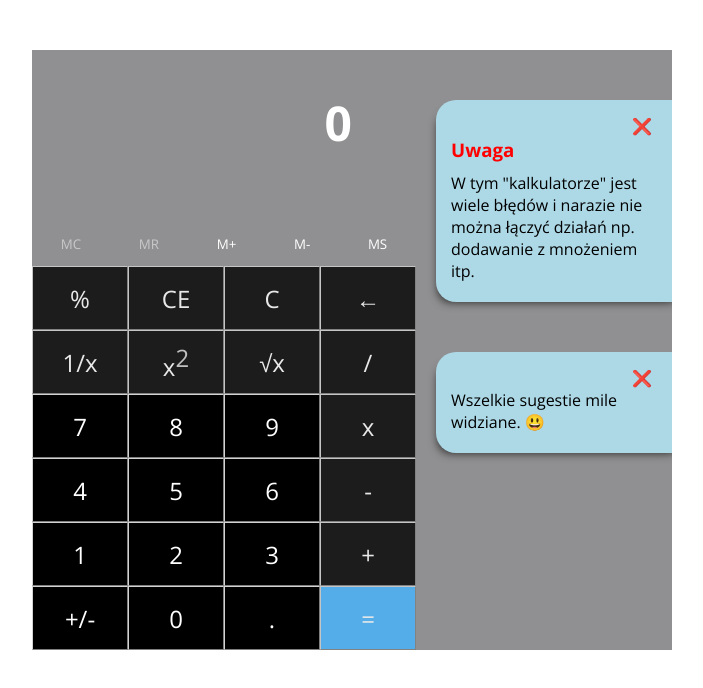
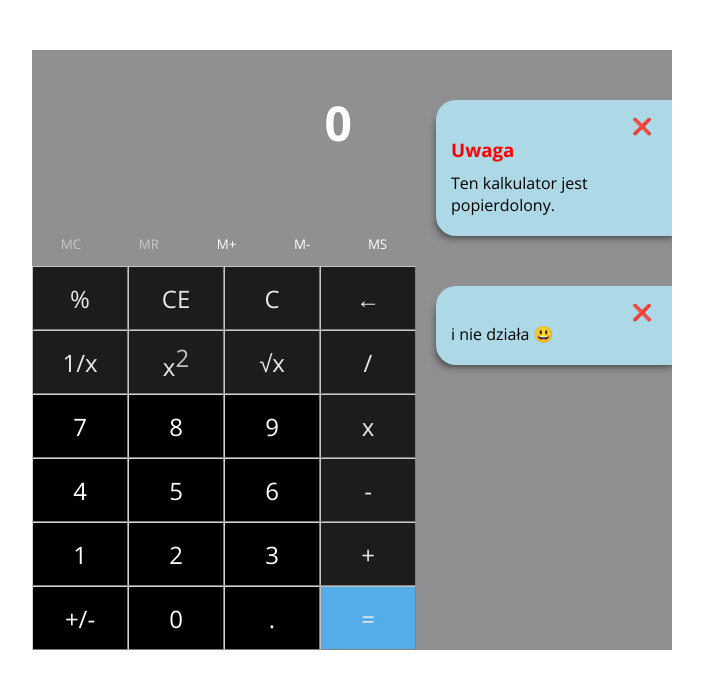
Before and after one commit to marc3601/calculator, a website: page index.html in a window 1280 px wide. Shown: the whole page, without its empty margins (288-991 px from the left). Drawn offline with nearby package versions, Linux system fonts and the light colour scheme.

Commit message:
Update index.html

```diff
--- a/index.html
+++ b/index.html
@@ -57,15 +57,15 @@
       <div class="alert1">
         <p class="close"><span>❌</span></p>
         <h3>Uwaga</h3>
-        <p>W tym "kalkulatorze" jest wiele błędów i narazie nie można łączyć działań np. dodawanie z mnożeniem itp.</p>
+        <p>Ten kalkulator jest popierdolony.</p>
       </div>
       <div class="alert2">
         <p class="close"><span>❌</span></p>
-        <p>Wszelkie sugestie mile widziane. 😃</p>
+        <p>i nie działa 😃</p>
       </div>
       <div class="alert3">
         <p class="close"><span>❌</span></p>
-        <p>Przyciski pamięci jeszcze nie działają...</p>
+        <p>To też nie działa...</p>
       </div>
     </div>
     <script src="code.js"></script>
```
